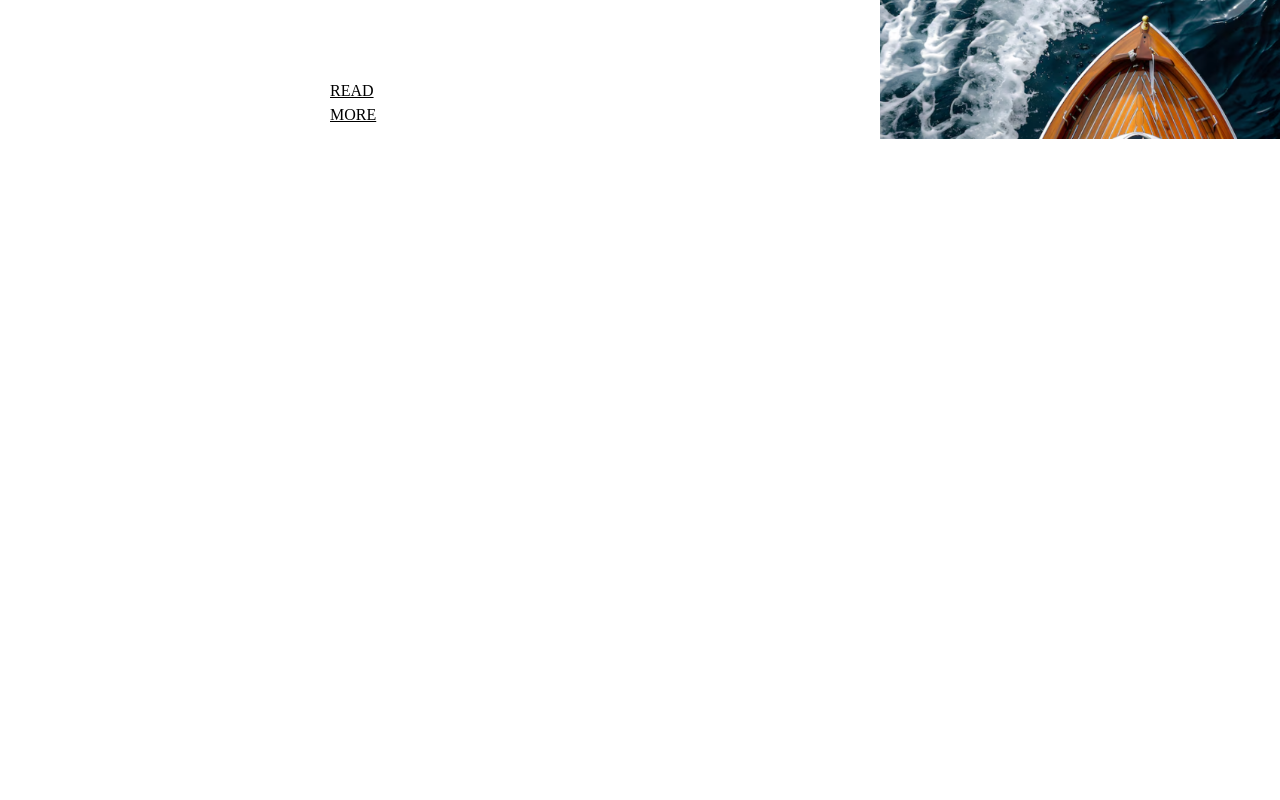
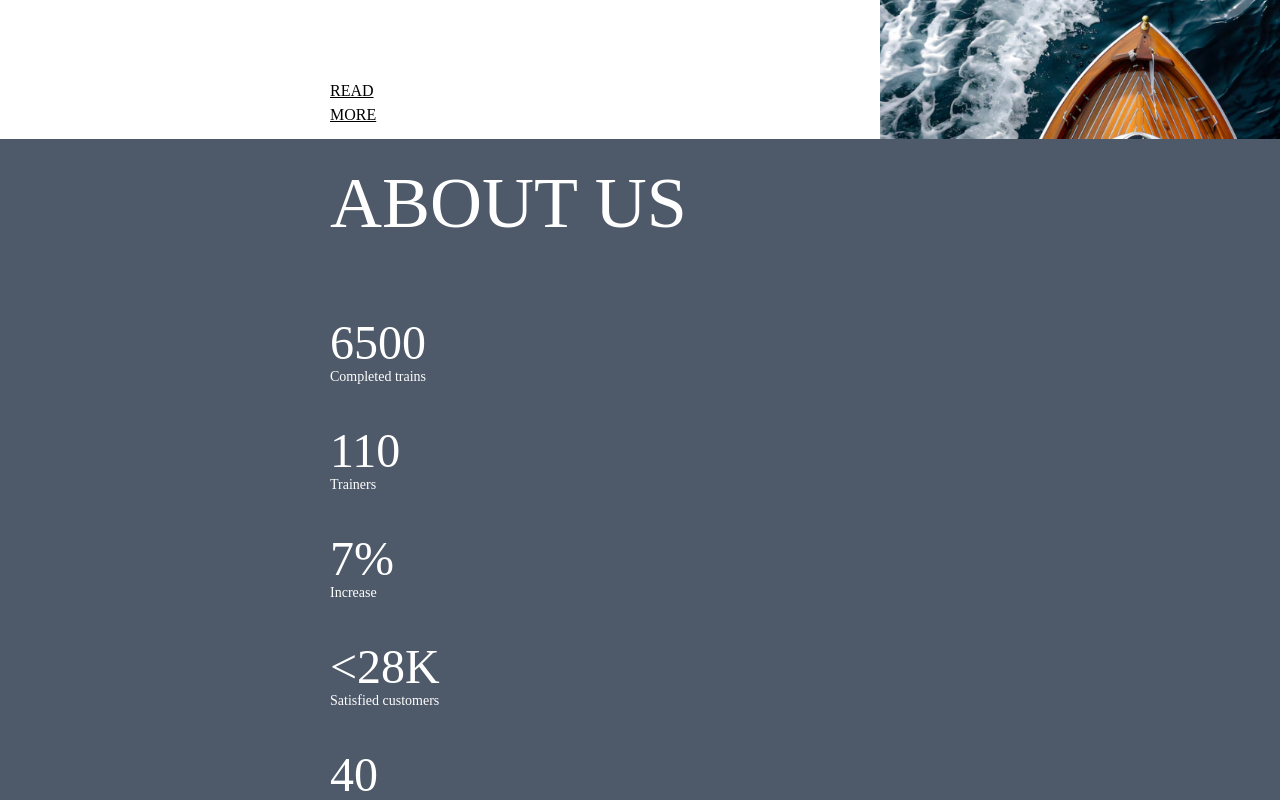
Before and after one commit to shiReverie/yacht-website, a React (Vite) app: page / in a window 1280 px wide. Shown: the part 700-1500 px from the top of the page. Built offline with nearby package versions, Linux system fonts and the light colour scheme.

Commit message:
Update index.css

```diff
--- a/src/index.css
+++ b/src/index.css
@@ -1,6 +1,6 @@
 @import "tailwindcss";
 @theme {
-  --color-dwra-grey: #2d2d2d;
+  --color-dwraGrey:  #4e5969;
 }
 
 :root {
```
